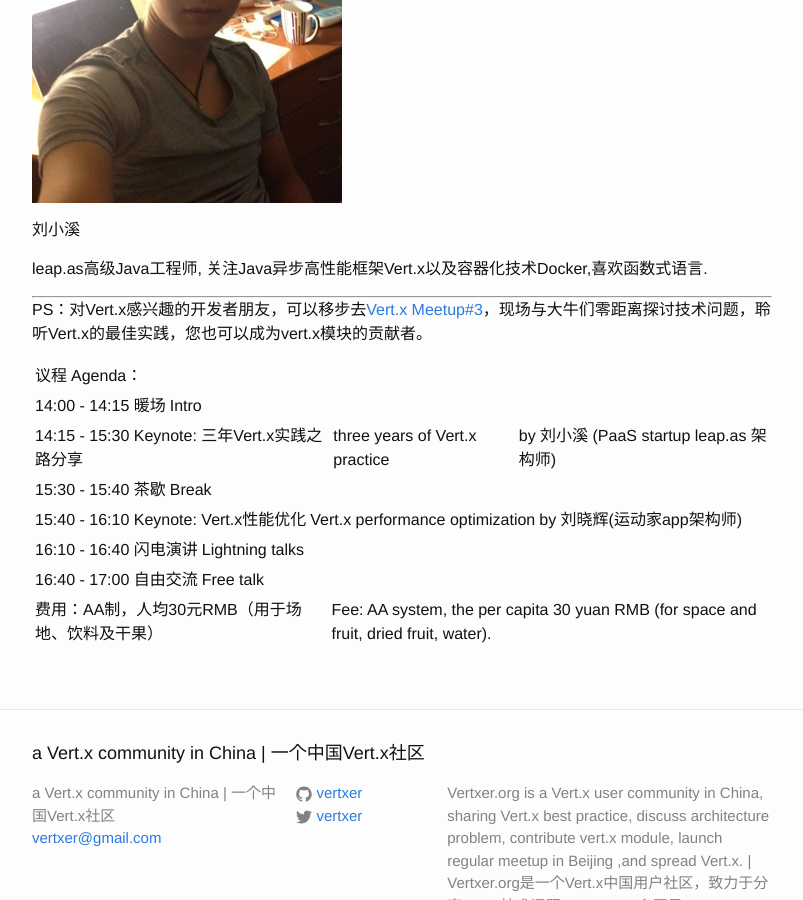
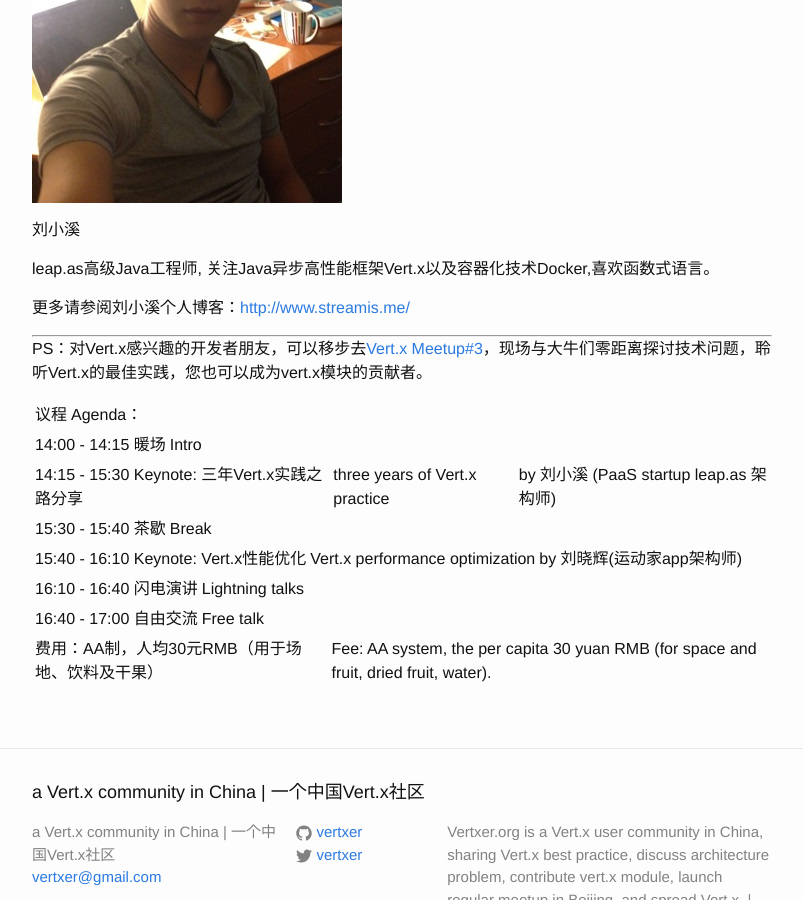
Before and after one commit to vertxer/vertxer.github.io, a Jekyll site: the page built from _posts/2015-08-19-vertx-rpc.markdown, in a window 1280 px wide and 900 px high, scrolled down 2708 px. Shown: the whole window, without its empty margins (238-1041 px from the left). Built offline with Jekyll 4.4.1, drawn with Linux system fonts in a browser that asks for light colours.

Commit message:
add blog

```diff
--- a/_posts/2015-08-19-vertx-rpc.markdown
+++ b/_posts/2015-08-19-vertx-rpc.markdown
@@ -103,10 +103,13 @@ vertx-rpc除了包装EventBus使之可以通过Java标准方法调用外,还可
 
 刘小溪
 
-leap.as高级Java工程师, 关注Java异步高性能框架Vert.x以及容器化技术Docker,喜欢函数式语言.
+leap.as高级Java工程师, 关注Java异步高性能框架Vert.x以及容器化技术Docker,喜欢函数式语言。
+
+更多请参阅刘小溪个人博客：[http://www.streamis.me/](http://www.streamis.me/ "blog")
 
 
 ----------
+
 
 PS：对Vert.x感兴趣的开发者朋友，可以移步去[Vert.x Meetup#3](http://www.meetup.com/Vertx-Beijing/events/224580619/)，现场与大牛们零距离探讨技术问题，聆听Vert.x的最佳实践，您也可以成为vert.x模块的贡献者。
 
```
